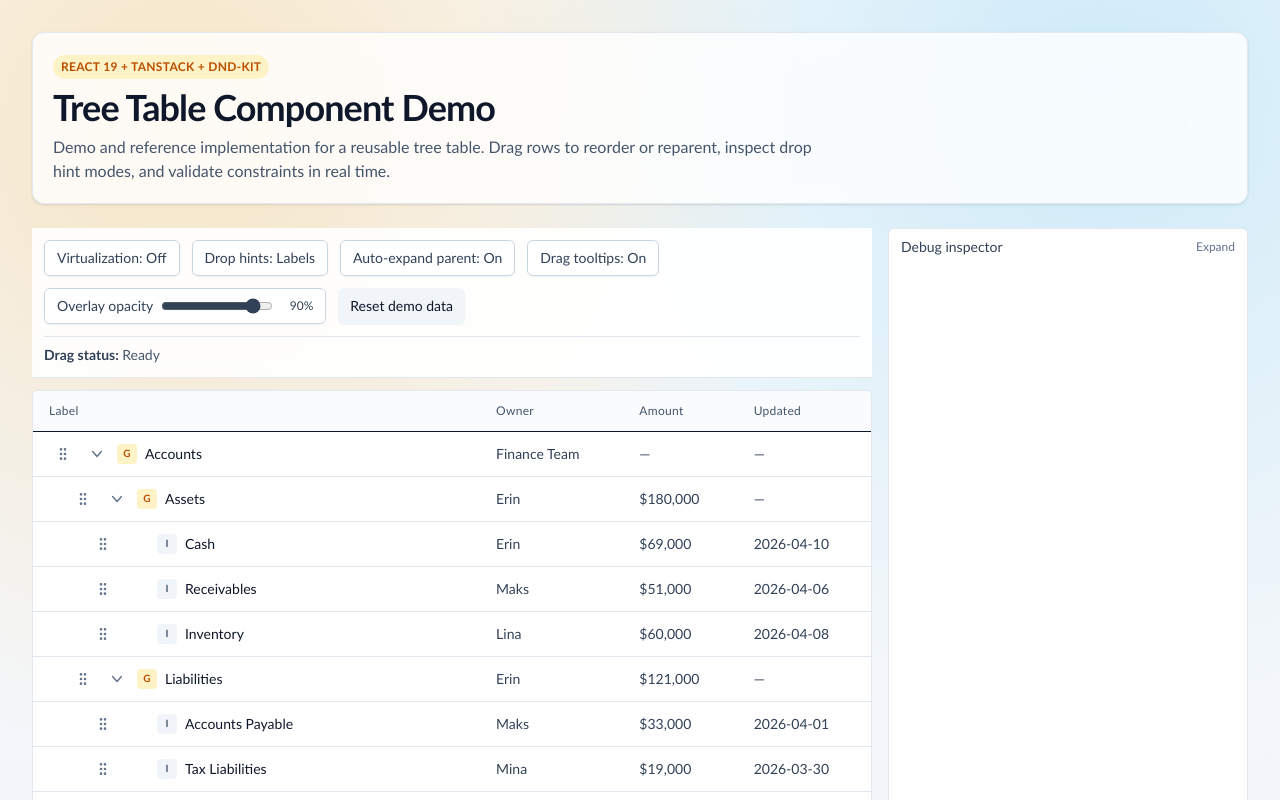
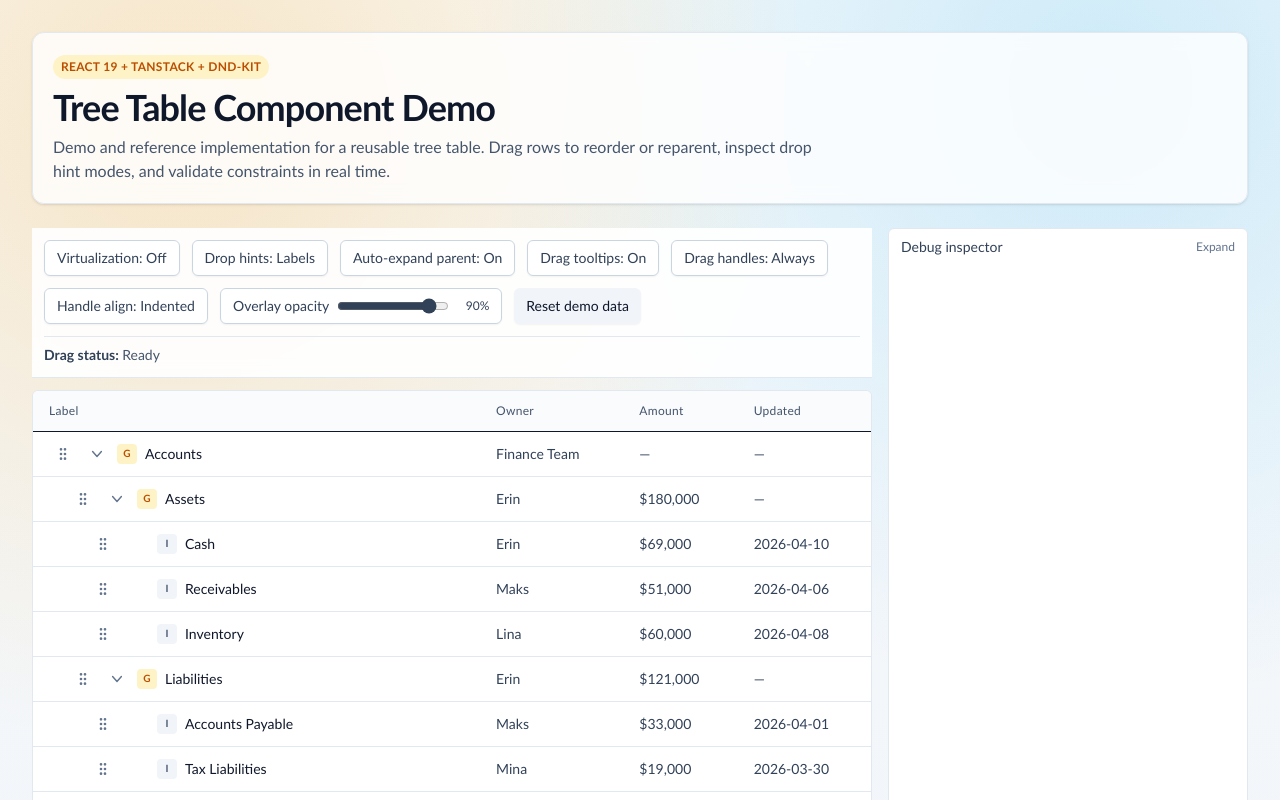
Before and after one commit to andistech/tanstack-tree-table-dnd, a React (Vite) app: page / in a window 1280 px wide. Shown: the top 800 px of the page. Built offline with nearby package versions, Linux system fonts and the light colour scheme.

Commit message:
feat(ui): Add drag handle visibility controls
Add toggle to show drag handles only on row hover.

Add handle alignment toggle for left vs indented layout.

```diff
--- a/src/components/tree-table/TreeTable.tsx
+++ b/src/components/tree-table/TreeTable.tsx
@@ -18,7 +18,10 @@ import { treeTableCollisionDetection } from '../../features/tree-table/dnd/colli
 import { useTreeTableDnd } from '../../features/tree-table/hooks/useTreeTableDnd';
 import { TreeTableDragOverlay } from '../../features/tree-table/dnd/drag-overlay';
 import type { DropMode, TreeState, VisibleRow } from '../../features/tree-table/model/types';
-import type { DropHintMode } from '../../features/tree-table/hooks/useTreeTable';
+import type {
+  DropHintMode,
+  DragHandleAlignment,
+} from '../../features/tree-table/hooks/useTreeTable';
 
 export interface TreeTableProps {
   state: TreeState;
@@ -31,6 +34,8 @@ export interface TreeTableProps {
   dropHintMode: DropHintMode;
   overlayOpacity: number;
   dragHandleTooltipsEnabled?: boolean;
+  dragHandlesHoverOnly?: boolean;
+  dragHandleAlignment?: DragHandleAlignment;
   containerClassName?: string;
   tableClassName?: string;
   onToggleExpand: (id: string) => void;
@@ -49,6 +54,8 @@ export function TreeTable({
   dropHintMode,
   overlayOpacity,
   dragHandleTooltipsEnabled = true,
+  dragHandlesHoverOnly = false,
+  dragHandleAlignment = 'indented',
   containerClassName,
   tableClassName,
   onToggleExpand,
@@ -221,6 +228,8 @@ export function TreeTable({
                     onToggleExpand={onToggleExpand}
                     dropHintMode={dropHintMode}
                     dragHandleTooltipsEnabled={dragHandleTooltipsEnabled}
+                    dragHandlesHoverOnly={dragHandlesHoverOnly}
+                    dragHandleAlignment={dragHandleAlignment}
                     focusedRowId={focusedRowId}
                     onFocusRow={setFocusedRowId}
                   />
--- a/src/components/tree-table/TreeTableDemo.tsx
+++ b/src/components/tree-table/TreeTableDemo.tsx
@@ -16,11 +16,15 @@ export function TreeTableDemo() {
     overlayOpacity,
     autoExpandDropParent,
     dragHandleTooltipsEnabled,
+    dragHandlesHoverOnly,
+    dragHandleAlignment,
     setVirtualizationEnabled,
     setDropHintMode,
     setOverlayOpacity,
     setAutoExpandDropParent,
     setDragHandleTooltipsEnabled,
+    setDragHandlesHoverOnly,
+    setDragHandleAlignment,
     onToggleExpand,
     onMove,
     onReset,
@@ -52,6 +56,12 @@ export function TreeTableDemo() {
           onToggleAutoExpandDropParent={() => setAutoExpandDropParent((previous) => !previous)}
           dragHandleTooltipsEnabled={dragHandleTooltipsEnabled}
           onToggleDragHandleTooltips={() => setDragHandleTooltipsEnabled((previous) => !previous)}
+          dragHandlesHoverOnly={dragHandlesHoverOnly}
+          onToggleDragHandlesHoverOnly={() => setDragHandlesHoverOnly((previous) => !previous)}
+          dragHandleAlignment={dragHandleAlignment}
+          onToggleDragHandleAlignment={() =>
+            setDragHandleAlignment((previous) => (previous === 'indented' ? 'left' : 'indented'))
+          }
           onReset={onReset}
           feedbackMessage={dragFeedback ?? feedbackMessage}
         />
@@ -63,6 +73,8 @@ export function TreeTableDemo() {
           dropHintMode={dropHintMode}
           overlayOpacity={overlayOpacity}
           dragHandleTooltipsEnabled={dragHandleTooltipsEnabled}
+          dragHandlesHoverOnly={dragHandlesHoverOnly}
+          dragHandleAlignment={dragHandleAlignment}
           onToggleExpand={onToggleExpand}
           onMove={onMove}
           onDragFeedbackChange={setDragFeedback}
--- a/src/components/tree-table/TreeTableDragHandle.tsx
+++ b/src/components/tree-table/TreeTableDragHandle.tsx
@@ -7,6 +7,7 @@ import { cn } from '../../lib/cn';
 interface TreeTableDragHandleProps {
   disabled?: boolean;
   showTooltip?: boolean;
+  showOnRowHoverOnly?: boolean;
   attributes: DraggableAttributes;
   listeners?: DraggableSyntheticListeners;
   setActivatorNodeRef: (element: HTMLElement | null) => void;
@@ -15,6 +16,7 @@ interface TreeTableDragHandleProps {
 export function TreeTableDragHandle({
   disabled,
   showTooltip = true,
+  showOnRowHoverOnly = false,
   attributes,
   listeners,
   setActivatorNodeRef,
@@ -26,8 +28,12 @@ export function TreeTableDragHandle({
       className={cn(
         'grid h-7 w-7 place-items-center rounded-md text-slate-500 transition',
         'focus-visible:outline-none focus-visible:ring-2 focus-visible:ring-amber-500 focus-visible:ring-offset-2',
+        showOnRowHoverOnly &&
+          'opacity-0 pointer-events-none group-hover:opacity-100 group-hover:pointer-events-auto group-focus-within:opacity-100 group-focus-within:pointer-events-auto focus-visible:opacity-100 focus-visible:pointer-events-auto',
         disabled
-          ? 'cursor-not-allowed opacity-40'
+          ? showOnRowHoverOnly
+            ? 'cursor-not-allowed text-slate-300'
+            : 'cursor-not-allowed text-slate-300 opacity-40'
           : 'cursor-grab hover:bg-slate-100 hover:text-slate-700 active:cursor-grabbing',
       )}
       aria-label="Drag row"
--- a/src/components/tree-table/TreeTableRow.tsx
+++ b/src/components/tree-table/TreeTableRow.tsx
@@ -8,7 +8,10 @@ import { TreeTableCell } from './TreeTableCell';
 import { cn } from '../../lib/cn';
 import type { DndPreviewState } from '../../features/tree-table/dnd/dnd-types';
 import type { VisibleRow } from '../../features/tree-table/model/types';
-import type { DropHintMode } from '../../features/tree-table/hooks/useTreeTable';
+import type {
+  DropHintMode,
+  DragHandleAlignment,
+} from '../../features/tree-table/hooks/useTreeTable';
 
 const rowVariants = cva('border-b border-slate-200 text-sm transition-colors', {
   variants: {
@@ -38,6 +41,8 @@ interface TreeTableRowProps {
   onToggleExpand: (id: string) => void;
   dropHintMode: DropHintMode;
   dragHandleTooltipsEnabled: boolean;
+  dragHandlesHoverOnly: boolean;
+  dragHandleAlignment: DragHandleAlignment;
   focusedRowId: string | null;
   onFocusRow: (id: string) => void;
 }
@@ -50,6 +55,8 @@ export function TreeTableRow({
   onToggleExpand,
   dropHintMode,
   dragHandleTooltipsEnabled,
+  dragHandlesHoverOnly,
+  dragHandleAlignment,
   focusedRowId,
   onFocusRow,
 }: TreeTableRowProps) {
@@ -114,7 +121,7 @@ export function TreeTableRow({
   return (
     <tr
       ref={setNodeRef}
-      className={cn(rowVariants({ state: stateVariant }))}
+      className={cn('group', rowVariants({ state: stateVariant }))}
       style={grayInvalidHatchStyle}
       data-drop-mode={isDropTarget ? preview.mode ?? undefined : undefined}
       tabIndex={0}
@@ -176,6 +183,8 @@ export function TreeTableRow({
                       onToggleExpand={onToggleExpand}
                       handle={handleBindings}
                       dragHandleTooltipsEnabled={dragHandleTooltipsEnabled}
+                      dragHandlesHoverOnly={dragHandlesHoverOnly}
+                      dragHandleAlignment={dragHandleAlignment}
                     />
                   )}
             </td>
--- a/src/components/tree-table/TreeTableToolbar.tsx
+++ b/src/components/tree-table/TreeTableToolbar.tsx
@@ -1,4 +1,7 @@
-import type { DropHintMode } from '../../features/tree-table/hooks/useTreeTable';
+import type {
+  DropHintMode,
+  DragHandleAlignment,
+} from '../../features/tree-table/hooks/useTreeTable';
 import { cn } from '../../lib/cn';
 
 interface TreeTableToolbarProps {
@@ -12,6 +15,10 @@ interface TreeTableToolbarProps {
   onToggleAutoExpandDropParent: () => void;
   dragHandleTooltipsEnabled: boolean;
   onToggleDragHandleTooltips: () => void;
+  dragHandlesHoverOnly: boolean;
+  onToggleDragHandlesHoverOnly: () => void;
+  dragHandleAlignment: DragHandleAlignment;
+  onToggleDragHandleAlignment: () => void;
   onReset: () => void;
   feedbackMessage: string | null;
 }
@@ -27,6 +34,10 @@ export function TreeTableToolbar({
   onToggleAutoExpandDropParent,
   dragHandleTooltipsEnabled,
   onToggleDragHandleTooltips,
+  dragHandlesHoverOnly,
+  onToggleDragHandlesHoverOnly,
+  dragHandleAlignment,
+  onToggleDragHandleAlignment,
   onReset,
   feedbackMessage,
 }: TreeTableToolbarProps) {
@@ -85,6 +96,22 @@ export function TreeTableToolbar({
           Drag tooltips: {dragHandleTooltipsEnabled ? 'On' : 'Off'}
         </button>
 
+        <button
+          type="button"
+          onClick={onToggleDragHandlesHoverOnly}
+          className={outlineButtonClassName}
+        >
+          Drag handles: {dragHandlesHoverOnly ? 'Hover' : 'Always'}
+        </button>
+
+        <button
+          type="button"
+          onClick={onToggleDragHandleAlignment}
+          className={outlineButtonClassName}
+        >
+          Handle align: {dragHandleAlignment === 'left' ? 'Left' : 'Indented'}
+        </button>
+
         <label className="inline-flex h-9 items-center gap-2 rounded-md border border-slate-300 bg-white px-3 text-sm font-medium text-slate-700 shadow-xs">
           Overlay opacity
           <input
--- a/src/components/ui/tree-table.tsx
+++ b/src/components/ui/tree-table.tsx
@@ -30,7 +30,10 @@ export type {
   VisibleRow,
 } from '../tree-table/types';
 export type { TreeTableProps } from '../tree-table/TreeTable';
-export type { DropHintMode } from '../../features/tree-table/hooks/useTreeTable';
+export type {
+  DropHintMode,
+  DragHandleAlignment,
+} from '../../features/tree-table/hooks/useTreeTable';
 
 export { useTreeTable } from '../../features/tree-table/hooks/useTreeTable';
 export { useTreeTableDnd } from '../../features/tree-table/hooks/useTreeTableDnd';
--- a/src/features/tree-table/hooks/useTreeTable.ts
+++ b/src/features/tree-table/hooks/useTreeTable.ts
@@ -7,6 +7,7 @@ import type { DropMode, MoveNodeResult, TreeState } from '../model/types';
 import { useVisibleRows } from './useVisibleRows';
 
 export type DropHintMode = 'off' | 'labels' | 'minimal' | 'gray';
+export type DragHandleAlignment = 'indented' | 'left';
 
 export function useTreeTable(initialState?: TreeState) {
   const seeded = useMemo(() => initialState ?? createDemoTreeState(), [initialState]);
@@ -18,6 +19,8 @@ export function useTreeTable(initialState?: TreeState) {
   const [overlayOpacity, setOverlayOpacity] = useState(0.9);
   const [autoExpandDropParent, setAutoExpandDropParent] = useState(true);
   const [dragHandleTooltipsEnabled, setDragHandleTooltipsEnabled] = useState(true);
+  const [dragHandlesHoverOnly, setDragHandlesHoverOnly] = useState(false);
+  const [dragHandleAlignment, setDragHandleAlignment] = useState<DragHandleAlignment>('indented');
 
   const visibleRows = useVisibleRows(state);
 
@@ -95,11 +98,15 @@ export function useTreeTable(initialState?: TreeState) {
     overlayOpacity,
     autoExpandDropParent,
     dragHandleTooltipsEnabled,
+    dragHandlesHoverOnly,
+    dragHandleAlignment,
     setVirtualizationEnabled,
     setDropHintMode,
     setOverlayOpacity,
     setAutoExpandDropParent,
     setDragHandleTooltipsEnabled,
+    setDragHandlesHoverOnly,
+    setDragHandleAlignment,
     onToggleExpand,
     onMove,
     onReset,
```
Also changed, not shown: src/components/tree-table/TreeTableCell.tsx (+24 -7 lines).
